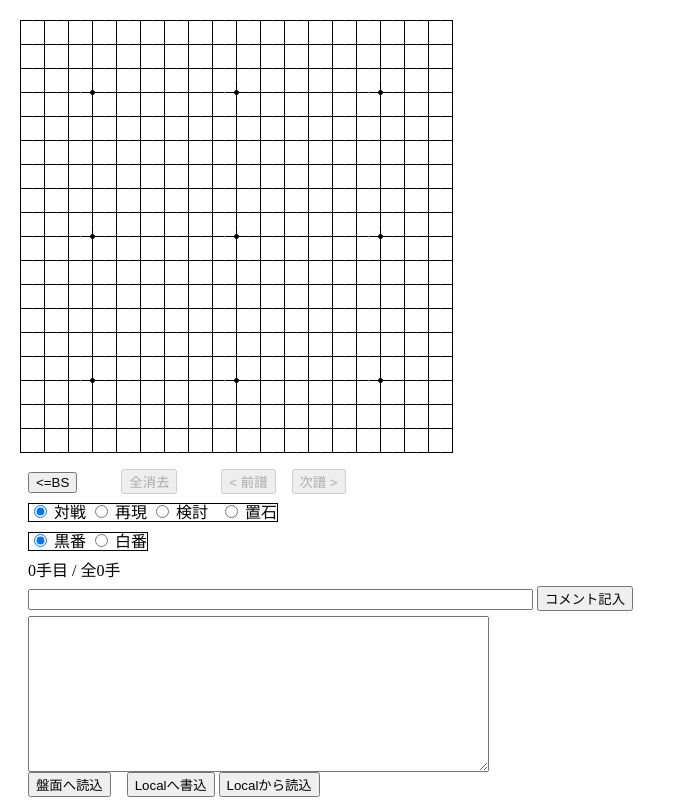
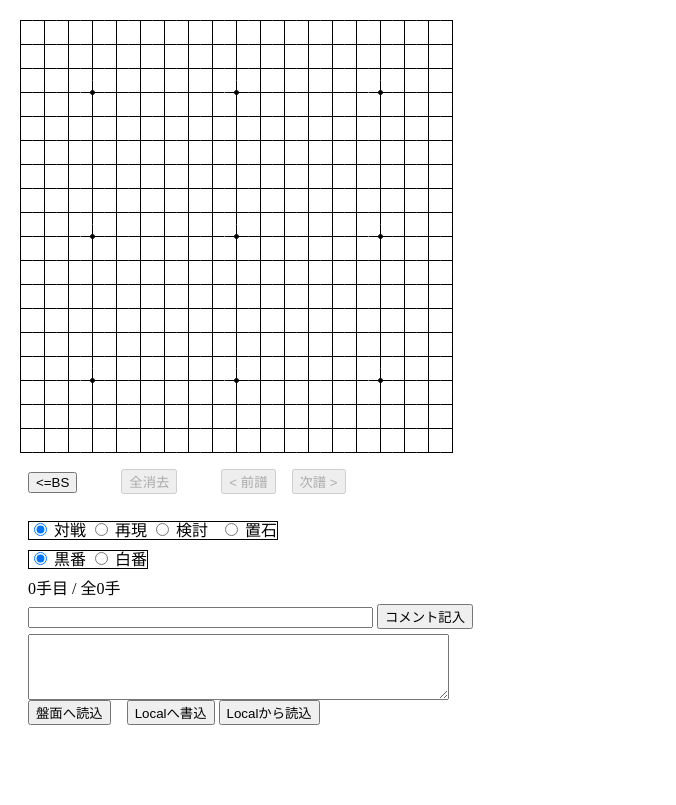
Before and after one commit to md1961/igo-html5, a plain HTML site: page index.html in a window 1280 px wide. Shown: the whole page, without its empty margins (0-676 px from the left). Drawn offline with Linux system fonts and the light colour scheme.

Commit message:
Adjust horizontal sizing to fit Xperia Z Ultra

```diff
--- a/index.html
+++ b/index.html
@@ -63,6 +63,7 @@
           <input type="button" id="button_to_next_move_set" value="次譜 >" onclick="nextMoveSet();" disabled>
         </span>
       </div>
+      <br />
       <div class="panel">
         <span class="panel bordered">
           <input type="radio" name="mode" id="radio_mode_turn" value="turn" onclick="radioModeHandler(this);" checked>
@@ -94,18 +95,22 @@
       </div>
       <div id="buttons_to_play" class="panel">
         <span class="panel">
-          <input type="button" id="button_to_first"  value="|<"  onclick="playToFirst();">
-          <input type="button" id="button_prev_ten"  value="<10" onclick="playToPrevOf(10);">
-          <input type="button" id="button_prev_five" value="<5"  onclick="playToPrevOf(5);">
-          &nbsp;&nbsp;&nbsp;&nbsp;
           <input type="button" id="button_prev_move" value="  <  "   onclick="playPrev();">
           &nbsp;&nbsp;
           <input type="button" id="button_next_move" value="    >    "   onclick="playNext();"
                  style="font-size: x-large;">
-          &nbsp;&nbsp;&nbsp;&nbsp;
+        </span>
+        <br />
+        <br />
+        <span class="panel">
+          <input type="button" id="button_to_first"  value="|<"  onclick="playToFirst();">
+          <input type="button" id="button_prev_ten"  value="<10" onclick="playToPrevOf(10);">
+          <input type="button" id="button_prev_five" value="<5"  onclick="playToPrevOf(5);">
+          &nbsp;&nbsp;
           <input type="button" id="button_next_five" value="5>"  onclick="playToNextOf(5);">
           <input type="button" id="button_next_ten"  value="10>" onclick="playToNextOf(10);">
           <input type="button" id="button_to_last"   value=">|"  onclick="playToLast();">
+          &nbsp;&nbsp;
         </span>
         <br />
         <span class="panel">
@@ -116,13 +121,13 @@
       </div>
       <div class="panel">
         <span class="panel">
-          <input type="text" id="comment" size="60" />
+          <input type="text" id="comment" size="40" />
           <input type="button" id="button_to_add_comment" value="コメント記入" onclick="addComment();">
         </span>
       </div>
       <div class="panel">
         <span class="panel">
-          <textarea id="moves_display" cols="55" rows="10"></textarea>
+          <textarea id="moves_display" cols="50" rows="4"></textarea>
         </span>
         <br />
         <span class="panel">
```
